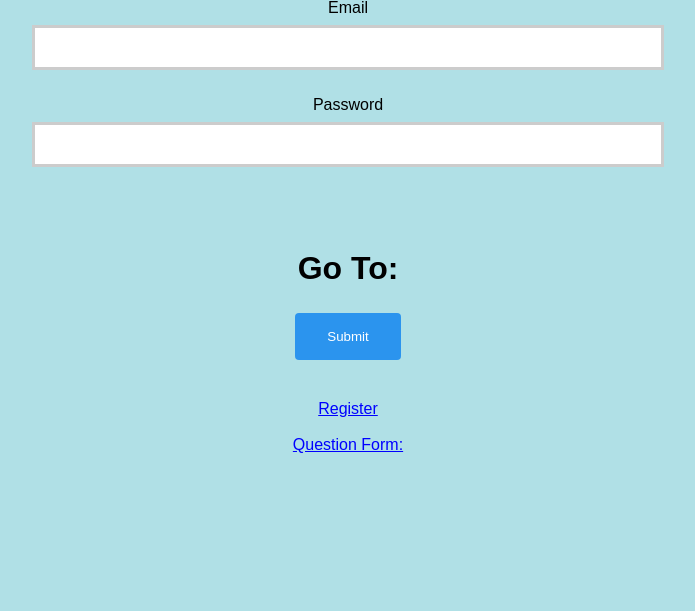
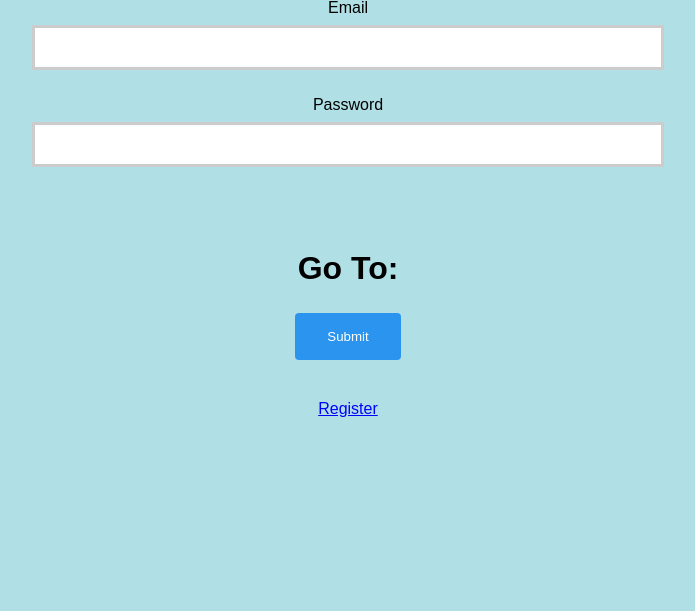
Before and after one commit to Rey112/Project__3, a PHP site: page /login.php in a window 1280 px wide. Shown: the part 81-692 px from the top of the page, without its empty margins (292-987 px from the left). Run offline with PHP 8.4, Linux system fonts and the light colour scheme.

Commit message:
Update login.php

```diff
--- a/login.php
+++ b/login.php
@@ -21,8 +21,6 @@
         <div style="text-align: center"><input type="submit" value="Submit"></div>
         <br><br>
         <div style="text-align: center"><a href="registration.php">Register</a></div>
-        <br>
-        <div style="text-align: center"><a href="question_form.php">Question Form: </a></div>
     </form>
 
 </body>
```
